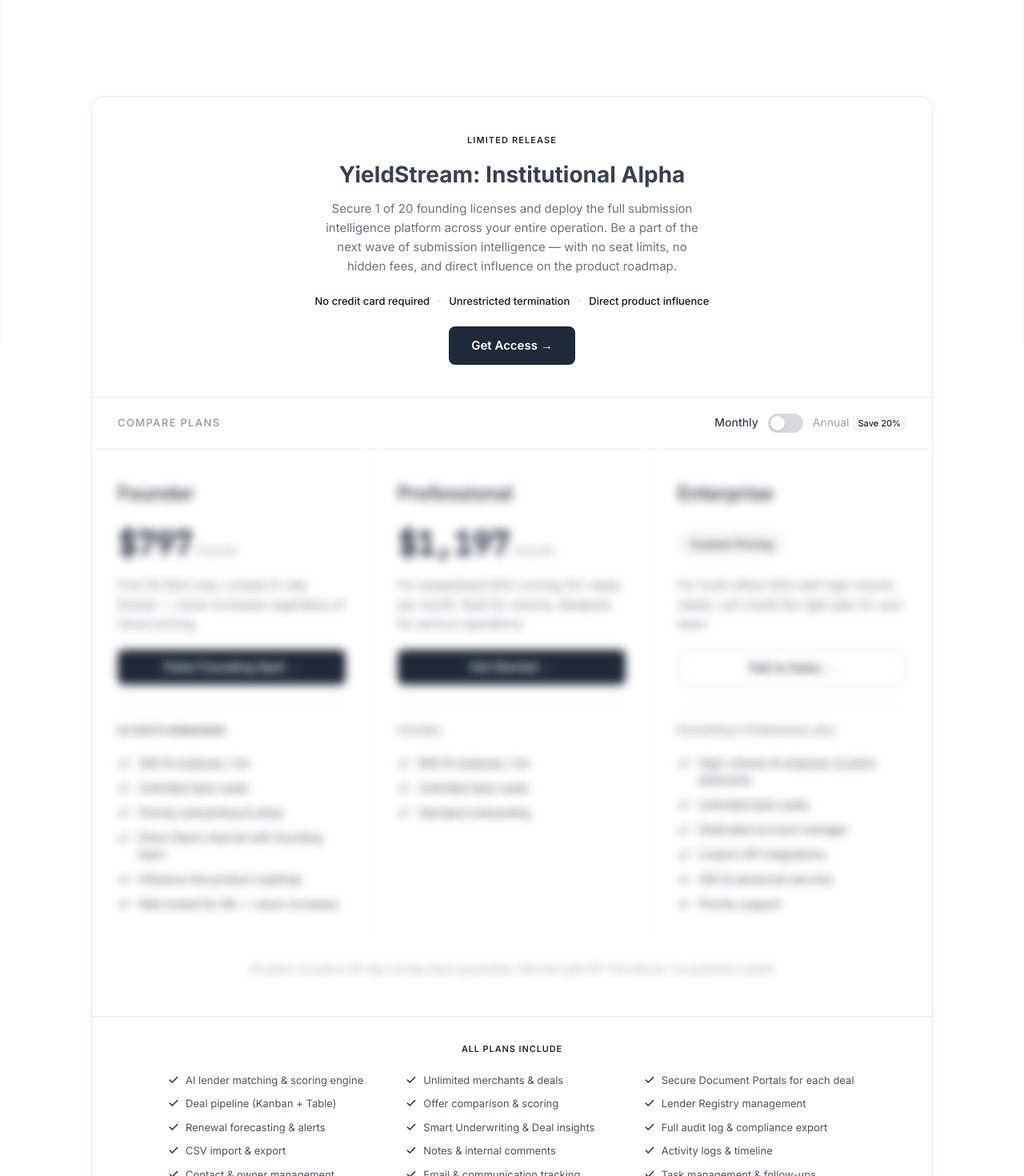
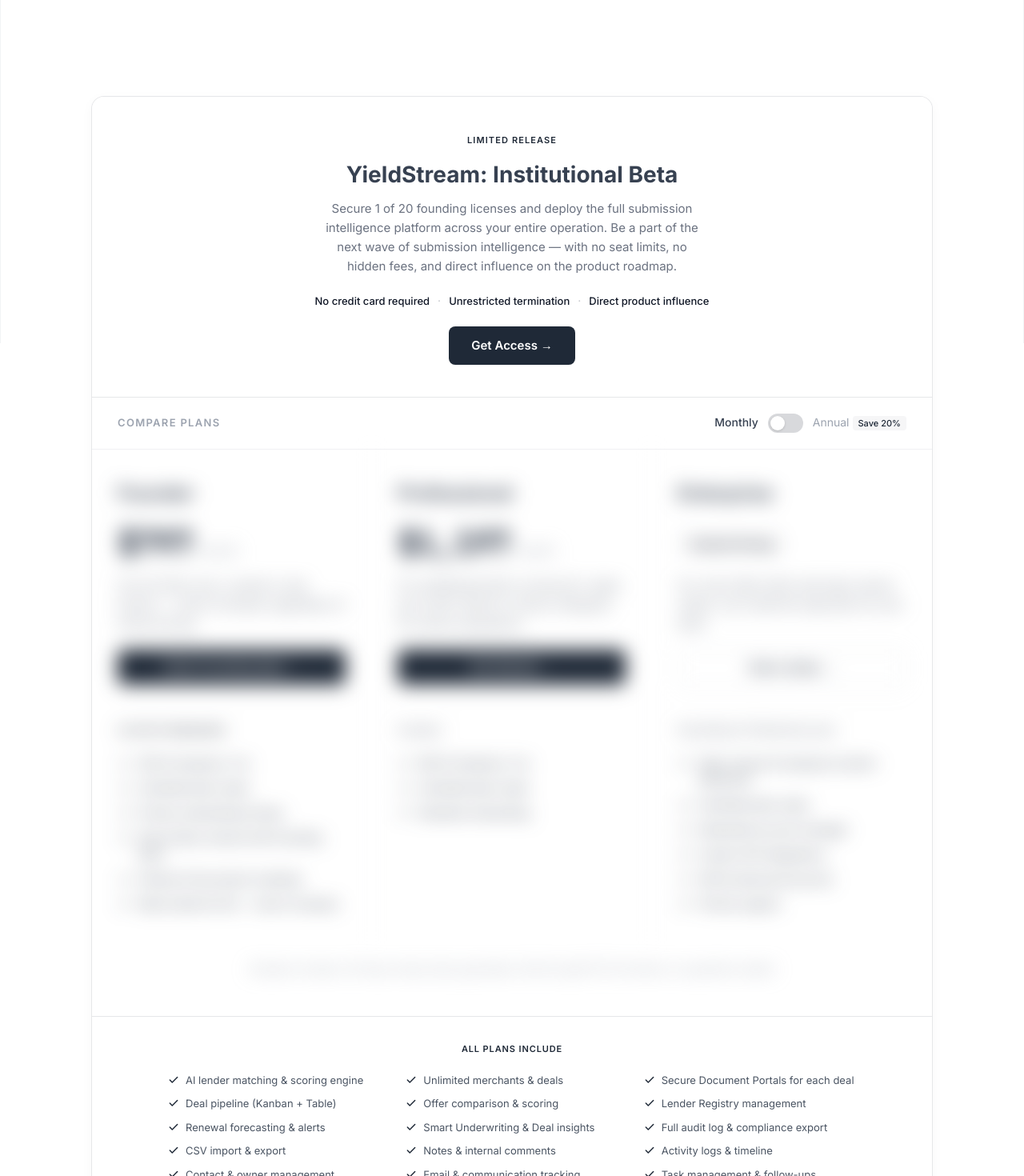
Before and after one commit to YieldStream-ai/YieldStream-Marketing, a Next.js app: page /pricing in a window 1280 px wide. Shown: the part 371-1841 px from the top of the page at 80% size. Built offline with nearby package versions, Linux system fonts and the light colour scheme.

Commit message:
fix: increase pricing blur

```diff
--- a/app/pricing/PricingTiers.jsx
+++ b/app/pricing/PricingTiers.jsx
@@ -126,7 +126,7 @@
         <div className="pricing__beta-banner">
           <span className="pricing__beta-label">Limited Release</span>
           <h2 className="pricing__beta-heading">
-            YieldStream: Institutional Alpha
+            YieldStream: Institutional Beta
           </h2>
           <p className="pricing__beta-desc">
             Secure 1 of 20 founding licenses and deploy the full submission
--- a/app/pricing/pricing.scss
+++ b/app/pricing/pricing.scss
@@ -185,7 +185,7 @@
   }
 
   &__plans--blurred {
-    filter: blur(6px);
+    filter: blur(12px);
     pointer-events: none;
     user-select: none;
   }
@@ -359,7 +359,7 @@
     padding-bottom: 48px;
 
     &--blurred {
-      filter: blur(6px);
+      filter: blur(12px);
       pointer-events: none;
       user-select: none;
     }
```
